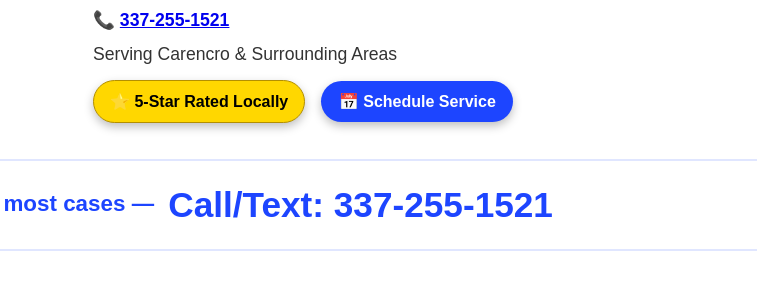
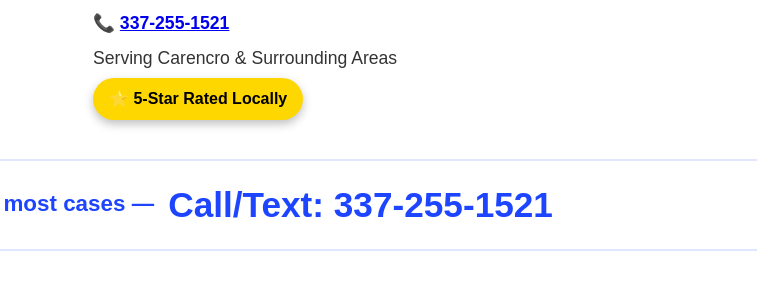
Before and after one commit to big-T-dev/big-T-dev.github.io, a plain HTML site: page index.html in a window 1280 px wide. Shown: the part 146-434 px from the top of the page, 523-1280 px from the left. Drawn offline with Linux system fonts and the light colour scheme.

Commit message:
Update index.html

```diff
--- a/index.html
+++ b/index.html
@@ -84,38 +84,14 @@
       font-size: 1rem;
       min-width: 140px;
       text-align: center;
-      border: 1.5px solid #b38f00;
       margin-right: 1rem;
+      /* border removed */
     }
 
     .badge:hover {
-      background-color: #d1b100;
-      color: black;
-      text-decoration: none;
-    }
-
-    .schedule-inline-button {
-      background-color: #1D45FF;
-      color: white;
-      padding: 0.5rem 1.1rem;
-      border-radius: 30px;
-      font-weight: bold;
-      text-decoration: none;
-      white-space: nowrap;
-      box-shadow: 0 4px 10px rgba(0,0,0,0.25);
-      transition: background 0.3s ease;
-      display: inline-flex;
-      align-items: center;
-      justify-content: center;
-      font-size: 1rem;
-      min-width: 140px;
-      text-align: center;
-    }
-
-    .schedule-inline-button:hover {
-      background-color: #0e35c7;
-      color: white;
-      text-decoration: none;
+      background-color: #ffd700cc;
+      cursor: pointer;
+      box-shadow: 0 6px 15px rgba(0,0,0,0.35);
     }
 
     .highlight-bar {
@@ -296,7 +272,7 @@
       box-shadow: 0 4px 10px rgba(0, 0, 0, 0.25);
       z-index: 1000;
       transition: background 0.3s ease;
-      display: none; /* hidden on desktop */
+      display: none;
     }
 
     .floating-schedule:hover {
@@ -323,13 +299,6 @@
       background-color: #00475a;
     }
 
-    /* Inline buttons container */
-    .header-buttons {
-      display: flex;
-      align-items: center;
-      margin-top: 0.7rem;
-    }
-
     @media (max-width: 768px) {
       .header-flex {
         flex-direction: column;
@@ -345,14 +314,8 @@
         font-size: 1.8rem;
       }
 
-      /* Show floating schedule on mobile */
       .floating-schedule {
         display: inline-flex;
-      }
-
-      /* Hide inline schedule button on mobile */
-      .schedule-inline-button {
-        display: none;
       }
     }
 
@@ -376,10 +339,8 @@
       <div class="subtitle">Trusted Local Plumbing Experts</div>
       <p>📞 <strong><a href="tel:3372551521">337-255-1521</a></strong></p>
       <p>Serving Carencro & Surrounding Areas</p>
-      <div class="header-buttons">
-        <a href="https://maps.app.goo.gl/Aaeu9wXVjxCatYrS8" target="_blank" rel="noopener noreferrer" class="badge">⭐ 5-Star Rated Locally</a>
-        <a href="#contact-form" class="schedule-inline-button">📅 Schedule Service</a>
-      </div>
+      <a href="https://maps.app.goo.gl/Aaeu9wXVjxCatYrS8" target="_blank" rel="noopener noreferrer" class="badge">⭐ 5-Star Rated Locally</a>
+      <a href="#contact-form" class="floating-schedule desktop-schedule">📅 Schedule</a>
     </div>
   </header>
 
@@ -478,10 +439,8 @@
     &copy; 2025 Martin Plumbing Solutions, LLC – Serving Carencro, Lafayette, and surrounding areas.
   </footer>
 
-  <!-- Floating Schedule button on mobile -->
+  <!-- Floating Buttons -->
   <a href="#contact-form" class="floating-schedule">📅 Schedule</a>
-
-  <!-- Back to top button -->
   <button id="backToTop" class="back-to-top">⬆ Top</button>
 
   <script>
```
